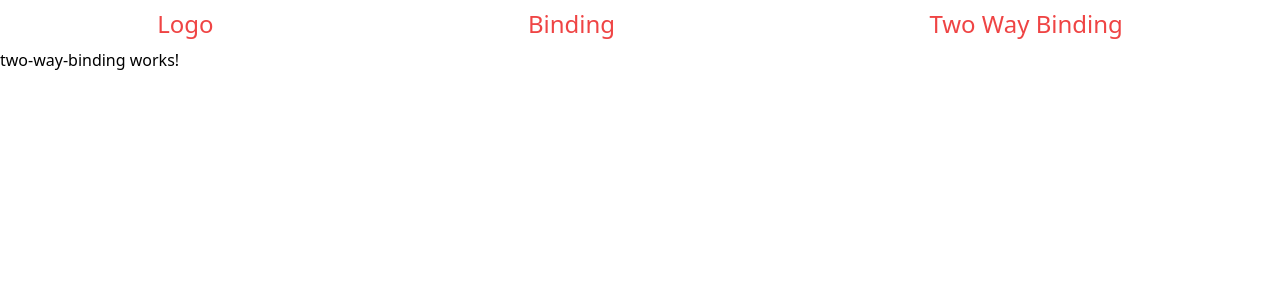
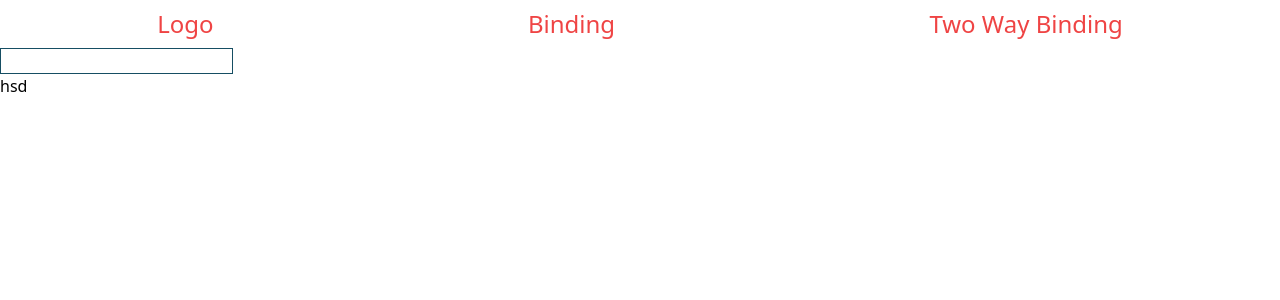
Before and after one commit to Abilash-Nambi/Angular-Learning, an Angular app: page /two-way-binding in a window 1280 px wide. Shown: the top 300 px of the page. Built offline with nearby package versions, Linux system fonts and the light colour scheme.

Commit message:
two way binding

```diff
--- a/src/app/two-way-binding/two-way-binding.component.html
+++ b/src/app/two-way-binding/two-way-binding.component.html
@@ -1 +1,11 @@
-<p>two-way-binding works!</p>
+<div>
+  <input
+    type="text"
+    name="firstname"
+    id=""
+    [(ngModel)]="firstname"
+    class="border-cyan-900 border"
+  />
+  {{ firstname }}
+  <h1>hsd</h1>
+</div>
--- a/src/app/two-way-binding/two-way-binding.component.ts
+++ b/src/app/two-way-binding/two-way-binding.component.ts
@@ -3,13 +3,11 @@ import { Component, OnInit } from '@angular/core';
 @Component({
   selector: 'app-two-way-binding',
   templateUrl: './two-way-binding.component.html',
-  styleUrls: ['./two-way-binding.component.scss']
+  styleUrls: ['./two-way-binding.component.scss'],
 })
 export class TwoWayBindingComponent implements OnInit {
+  constructor() {}
 
-  constructor() { }
-
-  ngOnInit(): void {
-  }
-
+  ngOnInit(): void {}
+  public firstname: string = '';
 }
```
